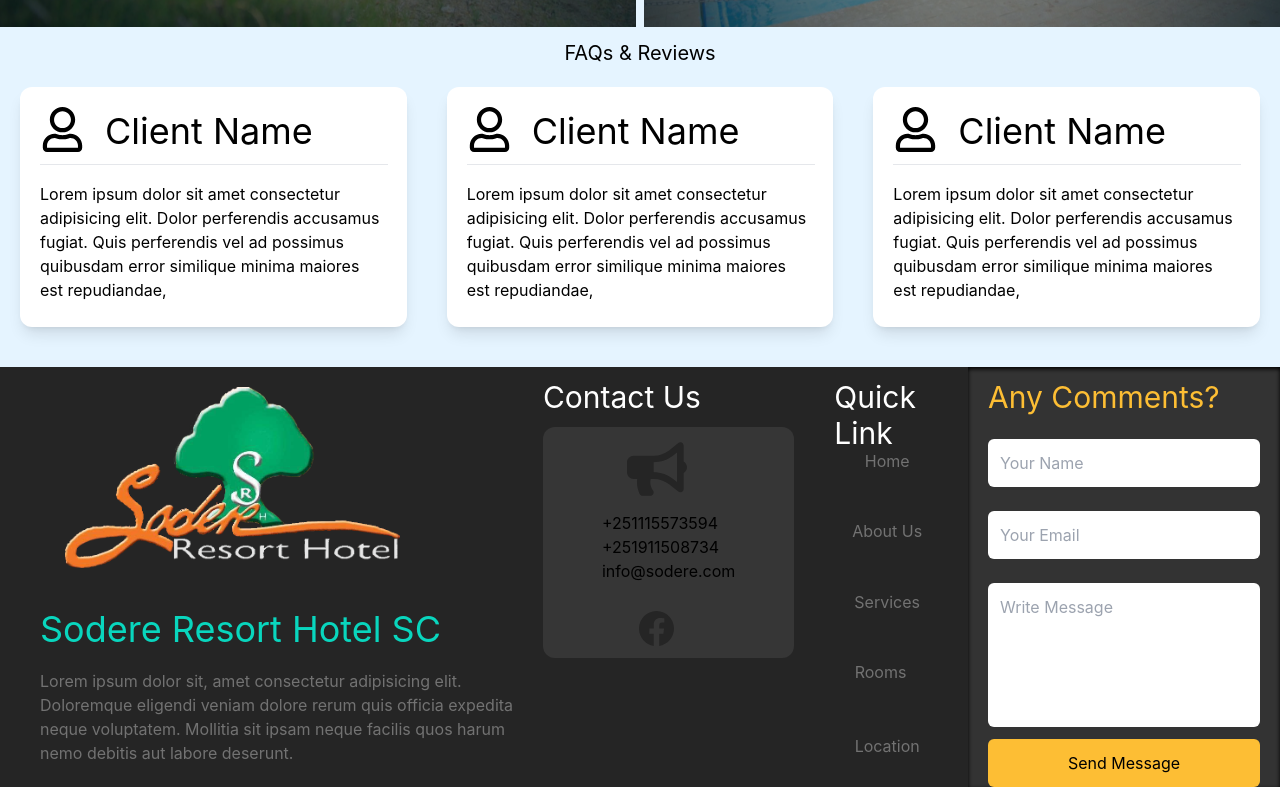
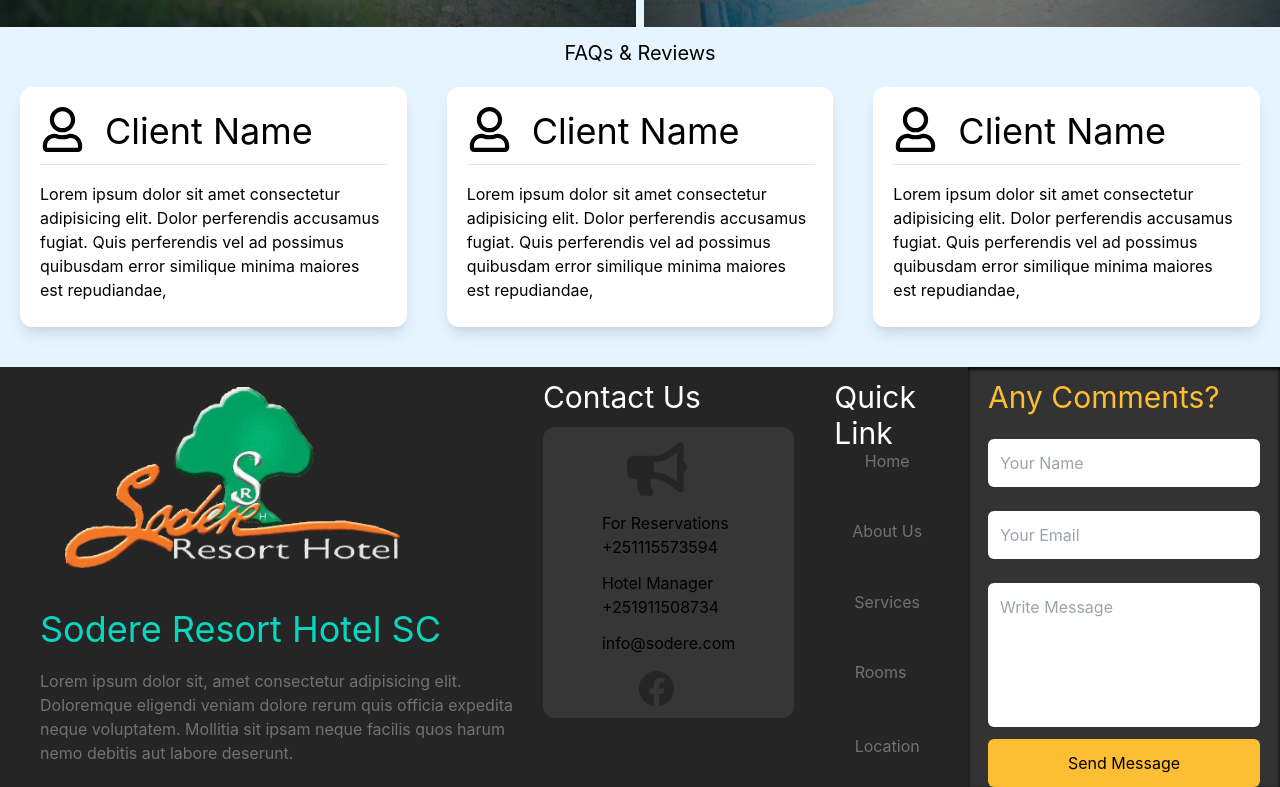
Before and after one commit to DagimN/Sodere-Website, a React (Create React App) app: page / in a window 1280 px wide. Shown: the part 3019-3806 px from the top of the page. Built offline with nearby package versions, Linux system fonts and the light colour scheme; no server answers.

Commit message:
Minor Changes

```diff
--- a/src/components/client/Footer.component.tsx
+++ b/src/components/client/Footer.component.tsx
@@ -76,9 +76,16 @@ const Footer = () => {
             <div className="bg-[#363636] rounded-xl p-3 w-full grid justify-center justify-items-center">
               <FaBullhorn size={60} className="mr-6" color="#252525" />
 
-              <div className="my-3">
-                <p>+251115573594</p>
-                <p>+251911508734</p>
+              <div>
+                <div className="my-3">
+                  <p>For Reservations</p>
+                  <p>+251115573594</p>
+                </div>
+
+                <div className="my-3">
+                  <p>Hotel Manager</p>
+                  <p>+251911508734</p>
+                </div>
 
                 {/* //TODO: Create email domain for website */}
                 <p>info@sodere.com</p>
```
